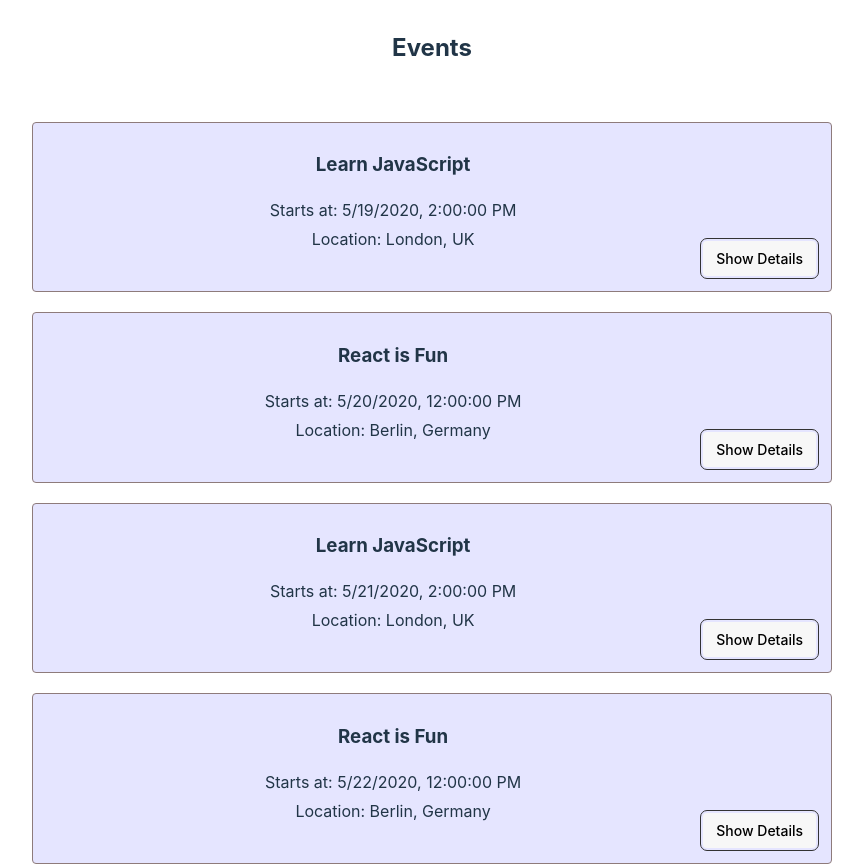
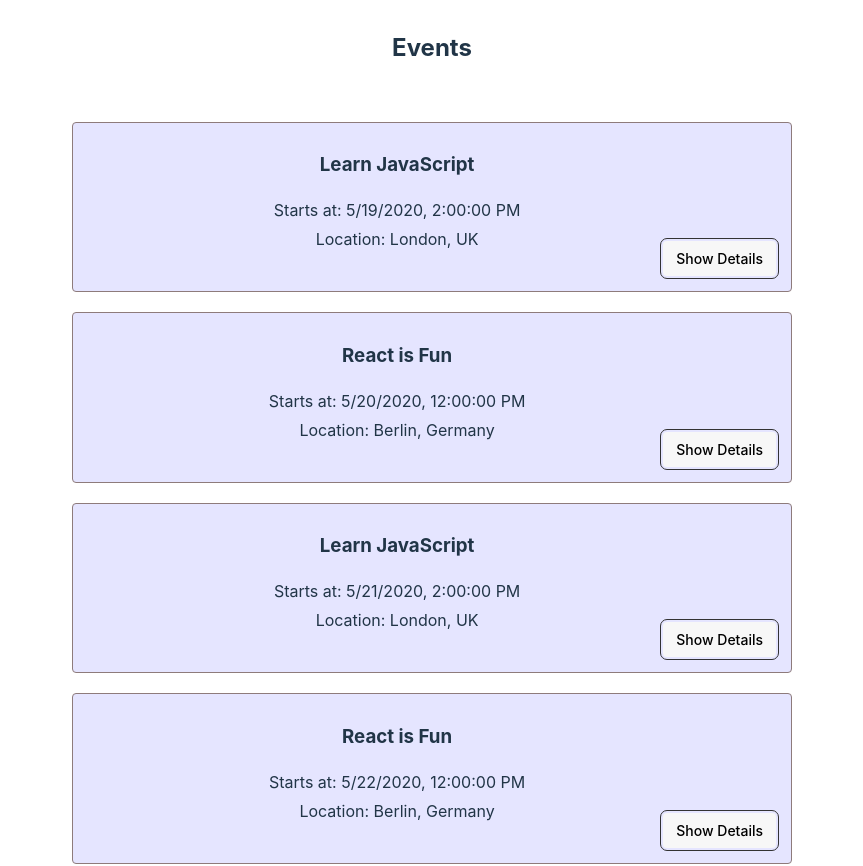
Before and after one commit to LindsellR/meet, a React (Vite) app: page / in a window 1280 px wide. Shown: the part 780-1646 px from the top of the page, without its empty margins (208-1071 px from the left). Built offline with nearby package versions, Linux system fonts and the light colour scheme; the HTML template or start-up script is replaced by a standard one.

Commit message:
Adjusting layout

```diff
--- a/src/App.css
+++ b/src/App.css
@@ -104,7 +104,7 @@
 }
 
 .event {
-  max-width: 800px;
+  max-width: 80%;
   padding: 10px 10px 35px;
   margin: 20px auto;
   text-align: left;
```
Also changed, not shown: src/components/EventGenresChart.jsx (+10 -12 lines).
